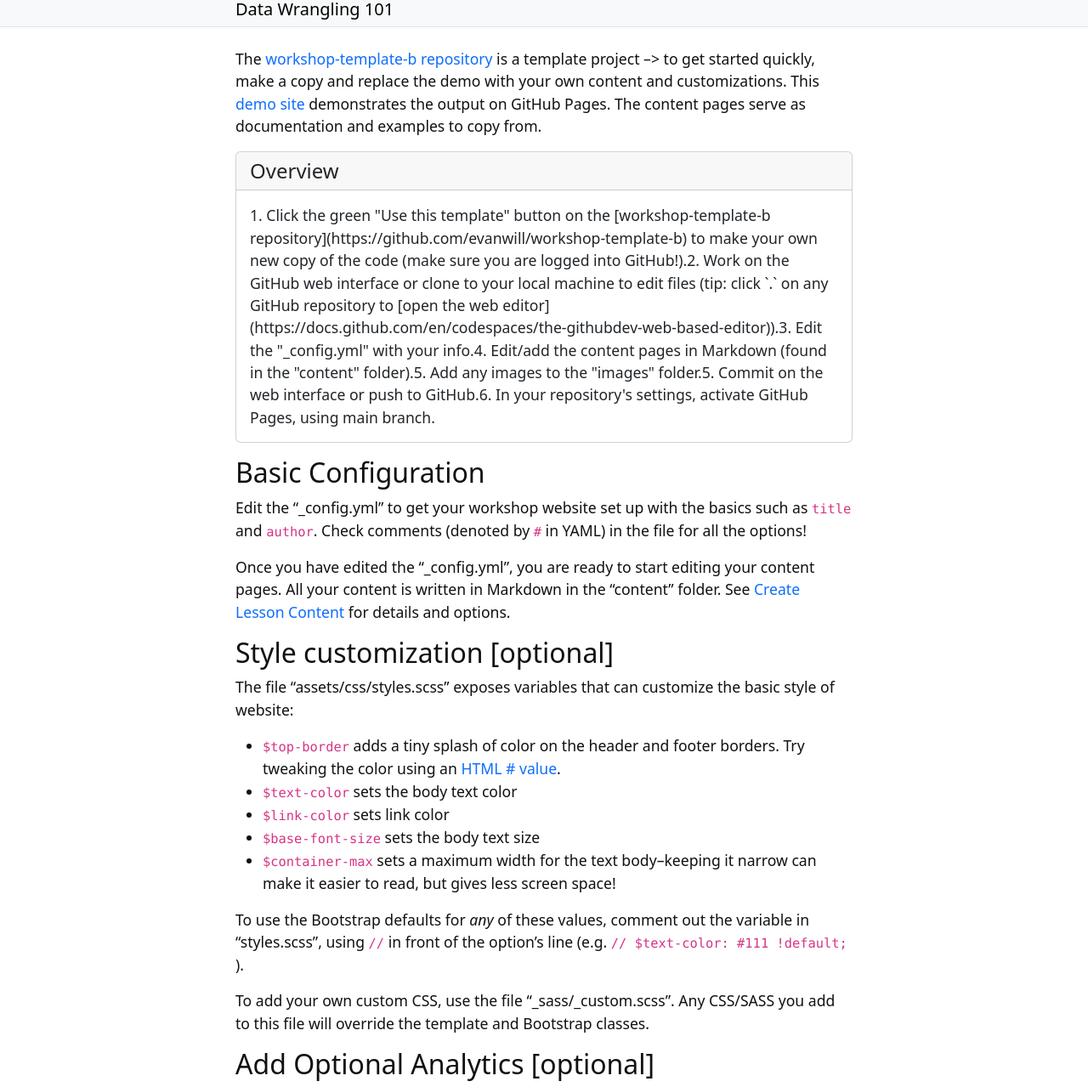
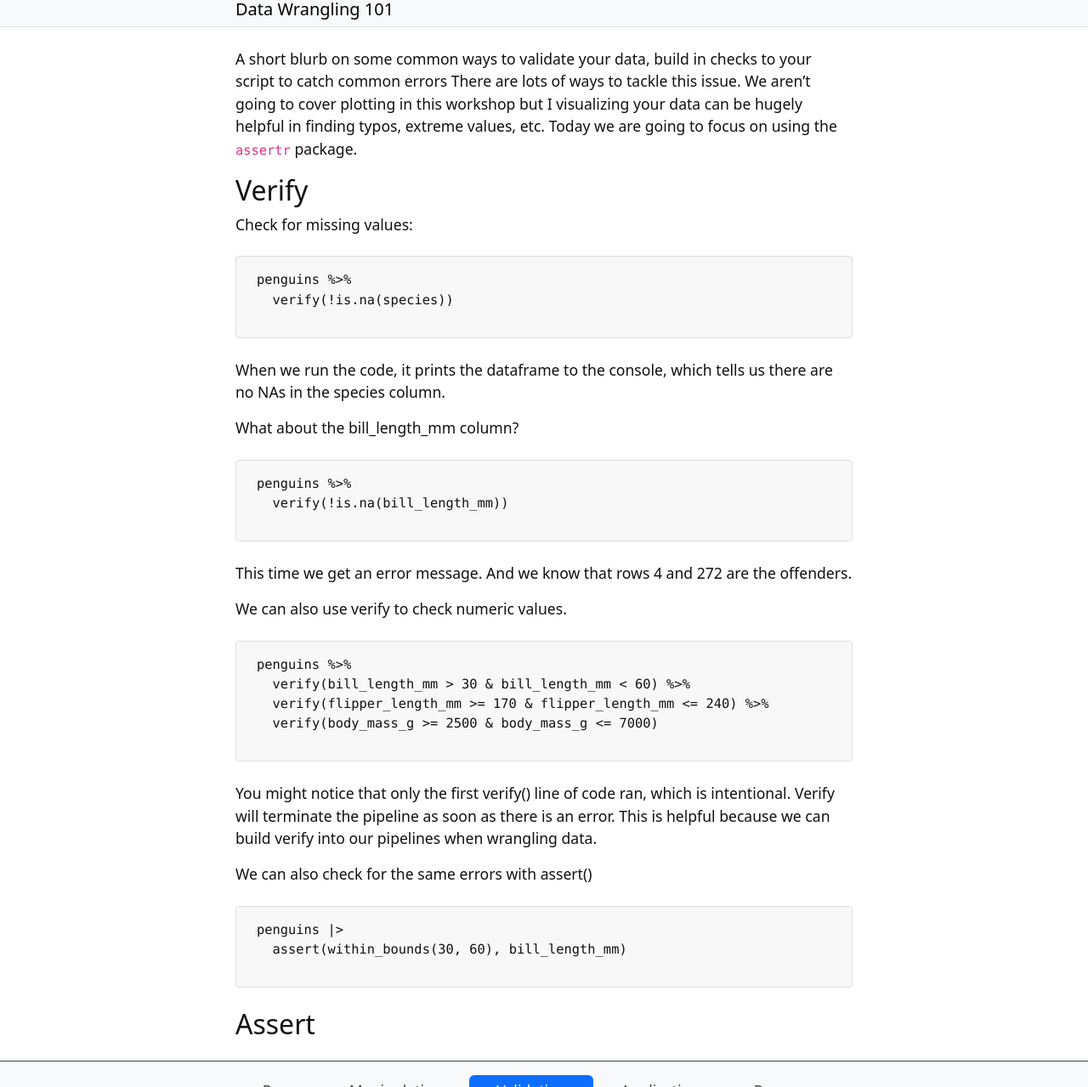
Before and after one commit to sandraemry/CSEE_DataWrangling, a Jekyll site: the page built from content/2-validation.md, in a window 1280 px wide and 1400 px high, cut to the strip 121-1400 px from the top of the window. Shown: the whole strip at 85% size. Built offline with Jekyll 4.4.1, drawn with Linux system fonts in a browser that asks for light colours; our own code applies the rules of GitHub Pages for plain Markdown files; some of the changed text lies outside the part shown.

Commit message:
add some validation code

````diff
--- a/content/2-validation.md
+++ b/content/2-validation.md
@@ -3,49 +3,43 @@ title: (2) Data Validation
 nav: Validation
 ---
 
-The [workshop-template-b repository](https://github.com/evanwill/workshop-template-b) is a template project --> to get started quickly, make a copy and replace the demo with your own content and customizations.
-This [demo site](https://evanwill.github.io/workshop-template-b/) demonstrates the output on GitHub Pages.
-The content pages serve as documentation and examples to copy from.
+A short blurb on some common ways to validate your data, build in checks to your script to catch common errors
+There are lots of ways to tackle this issue. We aren't going to cover plotting in this workshop but I visualizing your data can be hugely helpful in finding typos, extreme values, etc. Today we are going to focus on using the `assertr` package.
 
-{% capture text %}
-1. Click the green "Use this template" button on the [workshop-template-b repository](https://github.com/evanwill/workshop-template-b) to make your own new copy of the code (make sure you are logged into GitHub!).
-2. Work on the GitHub web interface or clone to your local machine to edit files (tip: click `.` on any GitHub repository to [open the web editor](https://docs.github.com/en/codespaces/the-githubdev-web-based-editor)).
-3. Edit the "_config.yml" with your info.
-4. Edit/add the content pages in Markdown (found in the "content" folder).
-5. Add any images to the "images" folder.
-5. Commit on the web interface or push to GitHub.
-6. In your repository's settings, activate GitHub Pages, using main branch.{% endcapture %}
-{% include card.html header="Overview" text=text %}
+## Verify
 
-## Basic Configuration
+Check for missing values:
 
-Edit the "_config.yml" to get your workshop website set up with the basics such as `title` and `author`.
-Check comments (denoted by `#` in YAML) in the file for all the options!
+```r
+penguins %>%
+  verify(!is.na(species))
+```
+When we run the code, it prints the dataframe to the console, which tells us there are no NAs in the species column.
 
-Once you have edited the "_config.yml", you are ready to start editing your content pages.
-All your content is written in Markdown in the "content" folder.
-See [Create Lesson Content]({{ '/content/3-lesson.html' | relative_url }}) for details and options.
+What about the bill_length_mm column?
 
-## Style customization [optional]
+```r
+penguins %>%
+  verify(!is.na(bill_length_mm))
+```
+This time we get an error message. And we know that rows 4 and 272 are the offenders.
 
-The file "assets/css/styles.scss" exposes variables that can customize the basic style of website:
+We can also use verify to check numeric values.
 
-- `$top-border` adds a tiny splash of color on the header and footer borders. Try tweaking the color using an [HTML # value](https://www.w3schools.com/colors/colors_picker.asp).
-- `$text-color` sets the body text color
-- `$link-color` sets link color
-- `$base-font-size` sets the body text size
-- `$container-max` sets a maximum width for the text body--keeping it narrow can make it easier to read, but gives less screen space!
+```r
+penguins %>%
+  verify(bill_length_mm > 30 & bill_length_mm < 60) %>%
+  verify(flipper_length_mm >= 170 & flipper_length_mm <= 240) %>%
+  verify(body_mass_g >= 2500 & body_mass_g <= 7000)
+```
 
-To use the Bootstrap defaults for *any* of these values, comment out the variable in "styles.scss", using `//` in front of the option's line (e.g. `// $text-color: #111 !default;` ).
+You might notice that only the first verify() line of code ran, which is intentional. Verify will terminate the pipeline as soon as there is an error. This is helpful because we can build verify into our pipelines when wrangling data.
 
-To add your own custom CSS, use the file "_sass/_custom.scss".
-Any CSS/SASS you add to this file will override the template and Bootstrap classes.
+We can also check for the same errors with assert()
 
-## Add Optional Analytics [optional]
+```r
+penguins |>
+  assert(within_bounds(30, 60), bill_length_mm)
+```
 
-To use Google Analytics, add your analytics id to "_config.yml" in `google-analytics-id:` (if `google-analytics-id` is blank, the GA code will not added).
-To use an alternative analytics, paste the code snippet provided by the platform into the file "_includes/template/analytics.html".
-
-The analytics code will only be added when using "production" environment.
-This happens automatically on GitHub Pages.
-To build manually you need to add "JEKYLL_ENV", like: `JEKYLL_ENV=production jekyll build`.
+## Assert
````
